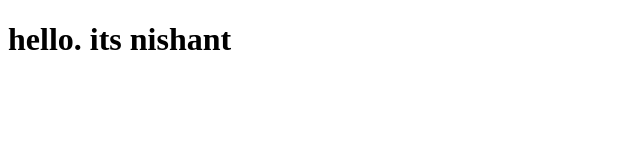
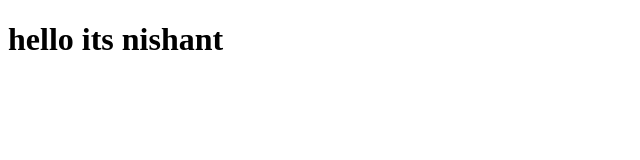
Before and after one commit to nishant0192/nishant0192.github.io, a plain HTML site: page site/index.html in a window 1280 px wide. Shown: the whole page, without its empty margins (0-640 px from the left). Drawn offline with Linux system fonts and the light colour scheme.

Commit message:
Update index.html

```diff
--- a/site/index.html
+++ b/site/index.html
@@ -6,7 +6,7 @@
 	<title>Hello</title>
 </head>
 <body>
-	<h1>hello. its nishant</h1>
+	<h1>hello its nishant</h1>
 
 </body>
 </html>
```
